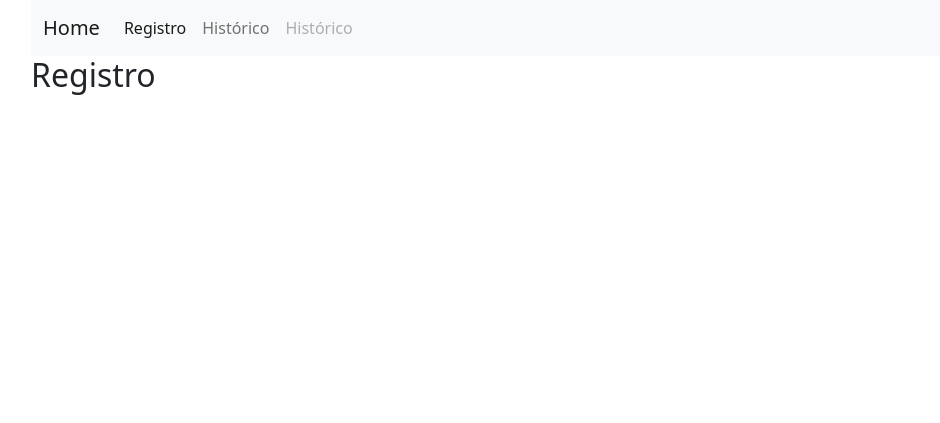
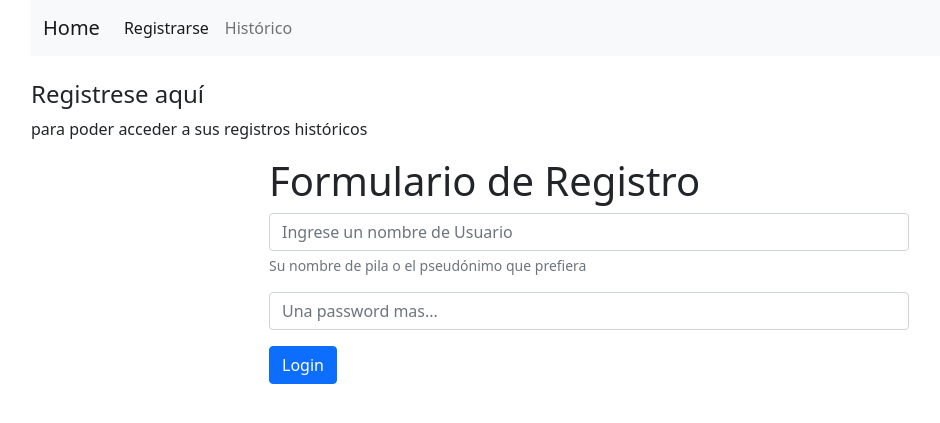
Before and after one commit to d75324/calcaportes, a Django app: page /registro/ in a window 1280 px wide. Shown: the top 423 px of the page, without its empty margins (51-991 px from the left). Run offline with Django 5.2, Linux system fonts and the light colour scheme.

Commit message:
working on login and logout

```diff
--- a/calcaportes/forms.py
+++ b/calcaportes/forms.py
@@ -1,6 +1,5 @@
 from django import forms
 from .models import CalculoAportes
-
 
 class RegistroEmpleado(forms.ModelForm):
     class Meta:
--- a/calcaportes/templates/base.html
+++ b/calcaportes/templates/base.html
@@ -3,12 +3,29 @@
 <head>
     <meta charset="UTF-8">
     <meta name="viewport" content="width=device-width, initial-scale=1.0">
+    <title>Hola!</title>
     <link rel="icon" href="../static/cohete_django.ico">
     <link href="https://cdn.jsdelivr.net/npm/bootstrap@5.0.2/dist/css/bootstrap.min.css" rel="stylesheet" integrity="sha384-EVSTQN3/azprG1Anm3QDgpJLIm9Nao0Yz1ztcQTwFspd3yD65VohhpuuCOmLASjC" crossorigin="anonymous">
 </head>
 <body>
 
     {% include 'navbar.html' %}
+
+    <div class="container"><br>
+        {% if messages %}
+            {% for message in messages %}
+            <div class="alert alert-warning alert-dismissible fade show" role="alert">
+                {{ message }}
+                <button type="button" class="btn-close" data-bs-dismiss="alert" aria-label="Close"></button>
+            </div>
+            {% endfor %}
+        {% endif %}
+
+
+    </div>
+
+
+
 
 <div>
     {% block content %}
--- /dev/null
+++ b/calcaportes/templates/logout.html
@@ -0,0 +1,5 @@
+<h2>Gracias por visitar la plataforma</h2>
+<p>A continuación, una breve encuesta que nos ayudará a mejorar nuestro servicio</p>
+<br>
+<h4>Encuesta</h4>
+<hr>
--- a/calcaportes/templates/navbar.html
+++ b/calcaportes/templates/navbar.html
@@ -8,15 +8,22 @@
       </button>
       <div class="collapse navbar-collapse" id="navbarNav">
         <ul class="navbar-nav">
-          <li class="nav-item">
-            <a class="nav-link active" aria-current="page" href="{% url 'registro' %}">Registro</a>
-          </li>
+          {% if user.is_autenthicated %}
+            <li class="nav-item">
+              <a class="nav-link" href="{% url 'home' %}">Logout</a>
+            </li>
+          {% else %}
+            <li class="nav-item">
+              <a class="nav-link active" aria-current="page" href="{% url 'registro' %}">Registrarse</a>
+            </li>
+          {% endif %}
+
           <li class="nav-item">
             <a class="nav-link" href="{% url 'historico' %}">Histórico</a>
           </li>
-          <li class="nav-item">
-            <a class="nav-link disabled" href="#" tabindex="-1" aria-disabled="true">Histórico</a>
-          </li>
+
+
+
         </ul>
       </div>
     </div>
--- a/calcaportes/templates/registro.html
+++ b/calcaportes/templates/registro.html
@@ -2,6 +2,27 @@
 
 {% block content %}
 
-<div class="container"><h2>Registro</h2></div>
+<div class="container"><h4>Registrese aquí</h4>
+<p>para poder acceder a sus registros históricos</p>
+</div>
+
+<div class="col-md-6 offset-md-3">
+    <h1>Formulario de Registro</h1>
+    <form method="post" action="{% url 'registro' %}">
+        {% csrf_token %}
+
+        <form>
+            <div class="mb-3">
+                <input type="text" class="form-control" name="user_name", placeholder="Ingrese un nombre de Usuario" required>
+                <div id="emailHelp" class="form-text">Su nombre de pila o el pseudónimo que prefiera</div>
+              </div>
+            <div class="mb-3">
+              <input type="password" class="form-control" name="user_pass", placeholder="Una password mas..." required>
+            </div>
+            <button type="submit" class="btn btn-primary">Login</button>
+        </form>
+
+    </form>
+</div>
 
 {% endblock %}
--- a/calcaportes/urls.py
+++ b/calcaportes/urls.py
@@ -5,5 +5,7 @@ urlpatterns = [
     path('', views.home, name='home'),
     path('historico/', views.historico, name='historico'),
     path('registro/', views.registro, name='registro'),
+    path('logout/', views.logout_user, name='logout'),
     path('empleado/<int:id>/', views.empleado, name='empleado'),
+    #path('logout/', views.logout_user, name='logout'),
 ]
--- a/calcaportes/views.py
+++ b/calcaportes/views.py
@@ -1,6 +1,8 @@
-from django.shortcuts import render
+from django.shortcuts import render, redirect
 from .models import CalculoAportes
 from .forms import RegistroEmpleado
+from django.contrib.auth import authenticate, login, logout
+from django.contrib import messages
 
 
 def home(request):
@@ -30,4 +32,27 @@ def historico(request):
     return render(request, 'historico.html', context)
 
 def registro(request):
-    return render(request, 'registro.html')
+    if request.method == "POST":
+        # let's do a form:
+        username = request.POST['user_name']
+        password = request.POST['user_pass']
+        # authenticate
+        user = authenticate(request, username=username, password=password)
+        if user is not None:
+            login(request, user)
+            messages.success(request, "El registro se procesó correctamente")
+            return redirect('home')
+        else:
+            messages.success(request, "Por favor revisar los datos ingresados")
+            return redirect('registro')
+
+    else:
+        return render(request, 'registro.html')
+
+def login_user():
+    pass
+
+def logout_user(request):
+    logout(request)
+    messages.success('Salida Exitosa')
+    return render(request, 'home.html')
```
Also changed, not shown: calcaportes/templates/home.html (+6 -1 lines).
